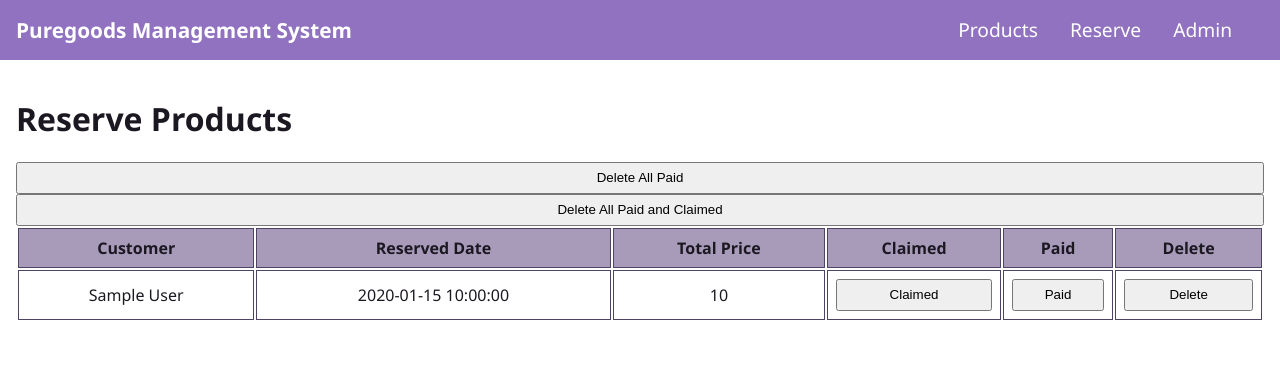
After one commit to Nogadas-VonRyan/puregoods_management, a PHP site: page /reservations in a window 1280 px wide. The commit adds this page. Shown: the top 385 px of the page. Run offline with PHP 8.4, Linux system fonts and the light colour scheme; the visitor is signed in with stand-in values (Sample User, id 1); tables that the repository leaves empty or names only in its code hold one stand-in row (values such as "Sample post").

Commit message:
add reservation manager

```diff
--- a/admin/home/index.php
+++ b/admin/home/index.php
@@ -29,7 +29,7 @@ if(!$_SESSION['user']) {
 
     <main>
         <a href="../products">Product Manager</a>
-        <a href="../reservation">Reservation Manager</a>
+        <a href="../reservations">Reservation Manager</a>
         <button>Logout</button>
     </main>
     <script src="script.js"></script>
--- /dev/null
+++ b/admin/reservations/api.php
@@ -0,0 +1,34 @@
+<?php
+require_once '../../config.php';
+
+if($_SERVER['REQUEST_METHOD'] == 'GET') {
+    $response = $conn->execute_query('select * from reservations
+        join customers on reservations.customer_id = customers.customer_id');
+    $data = [];
+    while($row = $response->fetch_assoc()) {
+        $data[] = $row;
+    }
+    echo json_encode($data);
+}
+else if($_SERVER['REQUEST_METHOD'] == 'PATCH') {
+    parse_str(file_get_contents('php://input'), $_PATCH);
+
+    $column = $_PATCH['column'];
+
+    $value = $_PATCH[$column];
+    $id = $_PATCH['reservation_id'];
+    $params = [$value,$id];
+
+    var_dump($params);
+
+    $conn->execute_query("
+        update reservations set $column=?
+        where reservation_id=?",$params);
+}
+else if($_SERVER['REQUEST_METHOD'] == 'DELETE') {
+    parse_str(file_get_contents('php://input'), $_DELETE);
+    $id = $_DELETE['reservation_id'];
+    $params = [$id];
+    $conn->execute_query('delete from reservations where reservation_id=?',$params);
+}
+?>
--- /dev/null
+++ b/admin/reservations/index.php
@@ -0,0 +1,59 @@
+<?php
+session_start();
+
+if (!$_SESSION['user']) {
+    header('Location:../login');
+}
+?>
+
+<!DOCTYPE html>
+<html lang="en">
+
+<head>
+    <meta charset="UTF-8">
+    <meta name="viewport" content="width=device-width, initial-scale=1.0">
+    <link rel="stylesheet" href="../../components/modal.css">
+    <link rel="stylesheet" href="../../main.css">
+    <title>Puregoods Management System</title>
+</head>
+
+<body>
+    <nav>
+        <div class="title">Puregoods Management System</div>
+        <div>
+            <a href="../../product">Products</a>
+            <a href="../../customer">Reserve</a>
+            <a href="../../admin">Admin</a>
+        </div>
+    </nav>
+
+    <main>
+        <h1>Reserve Products</h1>
+        <div>
+            <button>Delete All Paid</button>
+            <button>Delete All Paid and Claimed</button>
+        </div>
+        <table>
+            <thead>
+                <tr>
+                    <th>Customer</th>
+                    <th>Reserved Date</th>
+                    <th>Total Price</th>
+                    <th>Claimed</th>
+                    <th>Paid</th>
+                    <th>Delete</th>
+                </tr>
+            </thead>
+            <tbody id="table_body"></tbody>
+        </table>
+
+        <div id="myModal" class="modal">
+            <div class="modal-content modal-danger">
+                <p id="modal_message">Error</p>
+            </div>
+        </div>
+        <script src="../../components/modal.js"></script>
+        <script src="script.js"></script>
+</body>
+
+</html>
--- /dev/null
+++ b/admin/reservations/script.js
@@ -0,0 +1,102 @@
+let reservationData;
+const endpoint = 'api.php';
+
+async function get() {
+    const response = await fetch('api.php');
+    const data = await response.json();
+
+    reservationData = data;
+    displayTable();
+}
+get();
+
+async function update(reservationId,column,value) {
+    value = (value)? 1 : 0;
+
+    const options = {
+        method: 'PATCH',
+        headers: {
+            "Content-type": "application/x-www-form-urlencoded",
+        },
+        body: `column=${column}&\
+            ${column}=${value}&\
+            reservation_id=${reservationId}`
+    };
+
+    const response = await fetch('api.php',options);
+    const data = await response.text();
+    console.log(data);
+}
+
+async function remove(reservationId) {
+    const options = {
+        method: 'DELETE',
+        headers: {
+            "Content-type": "application/x-www-form-urlencoded",
+        },
+        body: `reservation_id=${reservationId}`
+    }
+
+    const response = await fetch(endpoint,options);
+    const data = await response.text();
+    console.log(data);
+    get();
+}
+
+function displayTable() {
+    const table = document.querySelector('#table_body');
+    table.innerHTML = '';
+
+    for(const item of reservationData) {
+        const row = document.createElement('tr');
+        const {claimCell, paidCell, removeCell} = createButton(
+            item.reservation_id,
+            item.is_claimed,
+            item.is_paid);
+
+        row.innerHTML = `
+            <td>${item.first_name} ${item.last_name}</td>
+            <td>${item.date_payment}</td>
+            <td>${item.total_price}</td>`;
+
+        row.append(claimCell);
+        row.append(paidCell);
+        row.append(removeCell);
+        table.append(row);
+    }
+}
+
+function createButton(reservationId, isClaimed, isPaid) {
+    let claim = document.createElement('button');
+    let paid = document.createElement('button');
+    let removeButton = document.createElement('button');
+
+    claim.textContent = (isClaimed)? 'Claimed' : 'Not Claimed';
+    paid.textContent = (isPaid)? 'Paid' : 'Not Paid';
+    removeButton.textContent = 'Delete';
+
+    let claimValue = isClaimed;
+    let paidValue = isPaid;
+
+    claim.addEventListener('click', () => {
+        claimValue = !claimValue;
+        claim.textContent = (claimValue)? 'Claimed' : 'Not Claimed';
+        update(reservationId,'is_claimed',claimValue);
+    });
+    paid.addEventListener('click', () => {
+        paidValue = !paidValue;
+        paid.textContent = (paidValue)? 'Paid' : 'Not Paid';
+        update(reservationId,'is_paid',paidValue);
+    });
+    removeButton.addEventListener('click', remove.bind(null,reservationId));
+
+    claimCell = document.createElement('td');
+    paidCell = document.createElement('td');
+    removeCell = document.createElement('td');
+
+    claimCell.append(claim);
+    paidCell.append(paid)
+    removeCell.append(removeButton);
+
+    return {claimCell, paidCell, removeCell};
+}
--- a/product/script.js
+++ b/product/script.js
@@ -19,7 +19,7 @@ function displayTable() {
         row.innerHTML = `
             <td>${item.product_name}</td>
             <td>${item.product_category}</td>
-            <td>${item.product_price}</td>`;
+            <td>₱${item.product_price}</td>`;
         table.append(row);
     }
 }
```
Also changed, not shown: customer/script.js (+5 -3 lines).
